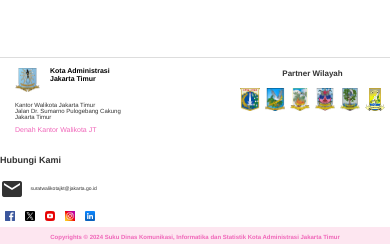
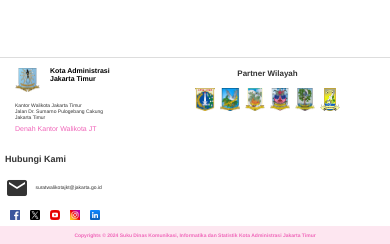
Before and after one commit to adelladhini/Transportasii, a plain HTML site: page index.html in a window 390 px wide. Shown: the part 914-1158 px from the top of the page. Drawn offline with Linux system fonts and the light colour scheme.

Commit message:
update 14/11/2024

```diff
--- a/asset/css/style.css
+++ b/asset/css/style.css
@@ -4,7 +4,7 @@ body {
     display: flex;
     flex-direction: column;
     align-items: center;
-    min-height: 100vh; /* Menjamin halaman setinggi layar */
+    min-height: 100vh;
     width: 100%;
     overflow-x: hidden;
     padding: 0;
@@ -17,9 +17,9 @@ body {
 }
 
 .header-img {
-    width: 100vw; /* Lebar penuh layar */
+    width: 100vw;
     height: 300px;
-    background-color: lightgray; /* Warna latar sementara */
+    background-color: lightgray;
     background-image: url('asset/images/backgroundd.jpg'); /* Gambar latar */
     background-size: cover; /* Menutupi seluruh area */
     background-position: center; /* Posisi tengah gambar */
@@ -759,11 +759,11 @@ h2 {
 
 .no-underline {
     text-decoration: none;
-    color: inherit; /* Agar warna teks sesuai dengan teks di sekitarnya */
+    color: inherit;
 }
 
 .no-underline:hover {
-    text-decoration: underline; /* Tambahkan ini jika ingin garis bawah saat hover */
+    text-decoration: underline;
 }
 
 .social-icons a {
@@ -785,9 +785,11 @@ h2 {
     text-align: center;
     font-weight: bold;
     width: 100%;
-    margin-top: auto; /* Memastikan footer selalu di bawah */
+    margin-top: auto;
     position: relative;
 }
+
+
 
 
 
@@ -1248,6 +1250,7 @@ h2 {
         width: 100vw; /* Lebar penuh viewport */
         padding: 0;
         box-sizing: border-box;
+        gap: 0px;
     }
 
 .footer-kiri {
@@ -1287,13 +1290,13 @@ h2 {
 }
 
 .footer-alamat p {
-    font-size: 6px;
+    font-size: 5px;
     color: #333;
     margin-top: 0px;
 }
 
 .footer-partners {
-    margin: 0 5px 0 5px; /* Kurangi margin kiri dan kanan */
+    margin: 0px 50px 0 10px; /* Kurangi margin kiri dan kanan */
     margin-top: 0px;
 }
 
@@ -1328,8 +1331,8 @@ h2 {
 }
 
 .footer-contact {
-    margin: 0px;
-    margin-right: 30px; /* Atur jarak sesuai kebutuhan */
+    margin: 0px 50px 0px 5px; /* Kurangi margin kiri dan kanan */
+    margin-top: 0px;
 }
 
 .footer-contact h4 {
@@ -1387,7 +1390,7 @@ h2 {
 .footer-copyright {
     background-color: #fde6f0;
     padding: 1px 0;
-    font-size: 6px;
+    font-size: 5px;
     color: #F066B9;
     text-align: center;
     font-weight: bold;
```
